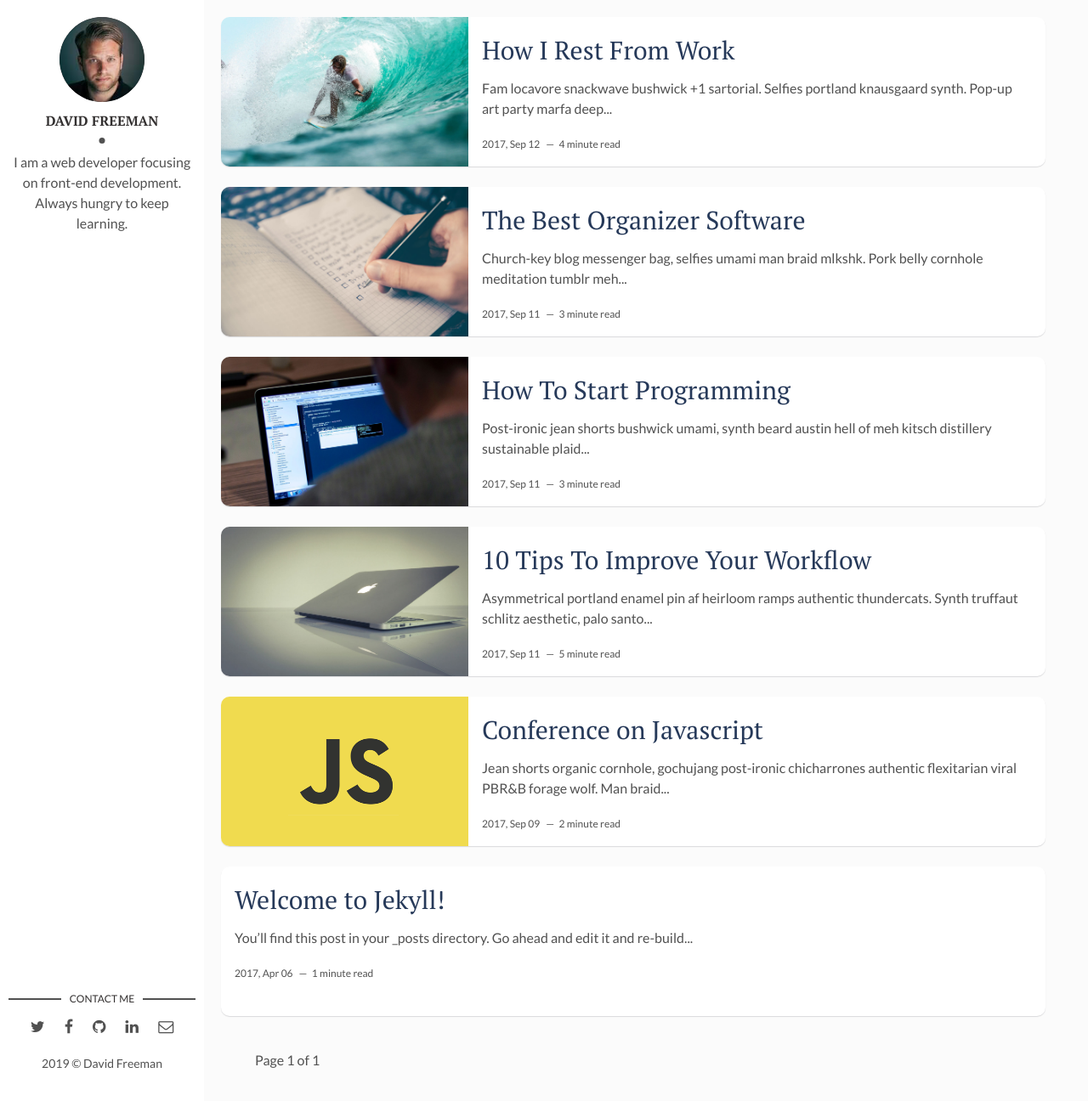
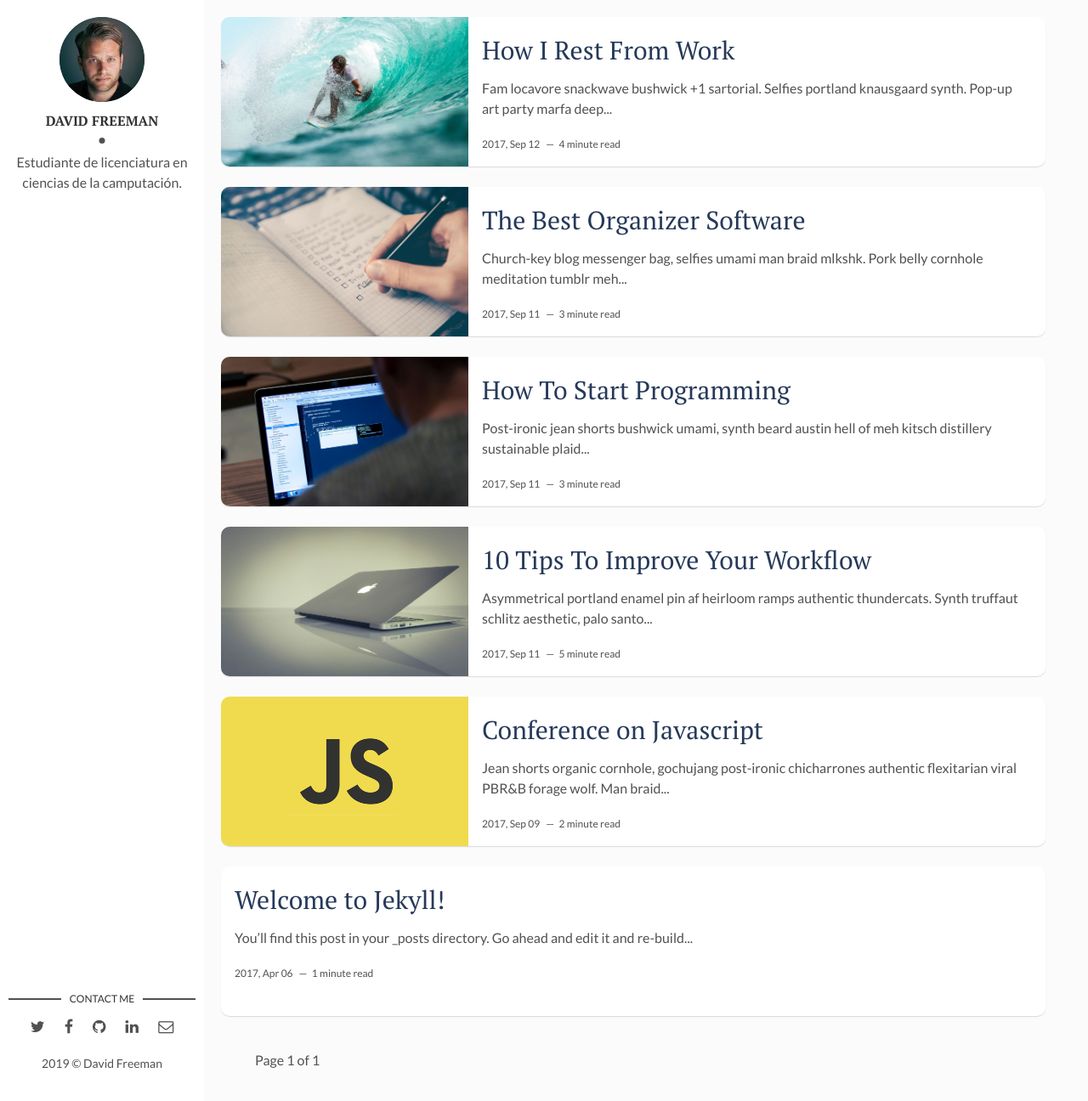
Before and after one commit to BrayanDurazo/BrayanDurazo.github.io, a Jekyll site: the page built from index.html, in a window 1280 px wide and 1296 px high. Shown: the whole window at 85% size. Built offline with Jekyll 4.4.1, drawn with Linux system fonts in a browser that asks for light colours; the list of posts is cut into pages by our own code.

Commit message:
Agregando tema

```diff
--- a/_config.yml
+++ b/_config.yml
@@ -1,17 +1,17 @@
-title: Hello, world! I'm David Freeman
+title: Proyectos
 description: > # this means to ignore newlines until "baseurl:"
   Write an awesome description for your new site here. You can edit this
   line in _config.yml. It will appear in your document head meta (for
   Google search results) and in your feed.xml site description.
 permalink: ':title/'
-baseurl: "/flexible-jekyll" # the subpath of your site, e.g. /blog
+baseurl: "/" # the subpath of your site, e.g. /blog
 url: "" # the base hostname & protocol for your site, e.g. http://example.com
 site-twitter: #if your site has a twitter account, enter it here
 
 # Author Settings
 author: David Freeman # add your name
 author-img: david-freeman.jpg # add your photo
-about-author: I am a web developer focusing on front-end development. Always hungry to keep learning. # add description
+about-author: Estudiante de licenciatura en ciencias de la camputación. # add description
 social-twitter: # add your Twitter handle
 social-facebook: # add your Facebook handle
 social-github: artemsheludko # add your Github handle
```
Also changed, not shown: 1 other file.
